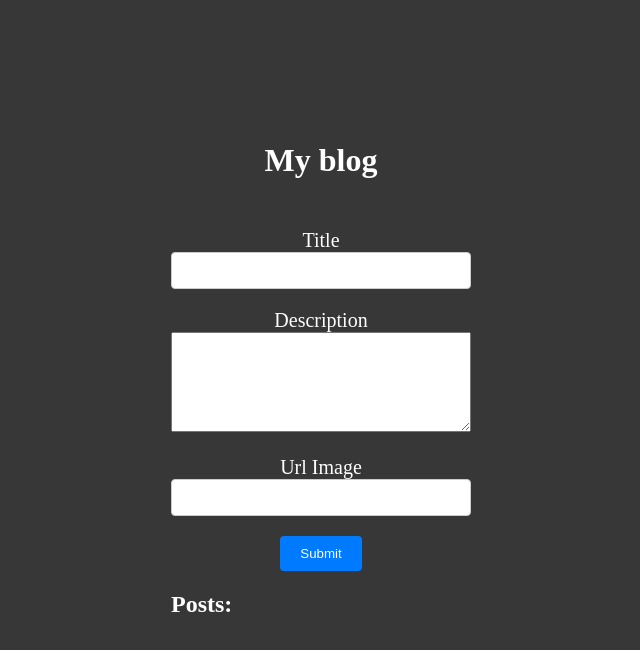
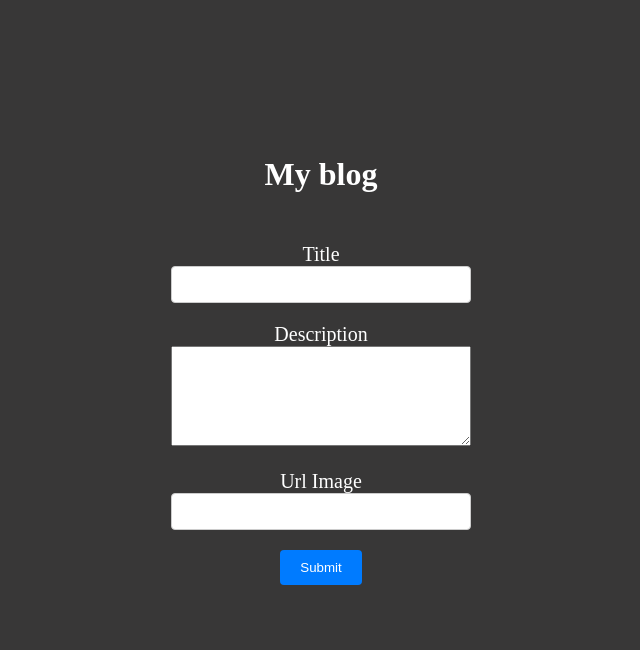
Before and after one commit to DarioLoForti/react-form-blog, a React (Vite) app: page / in a window 1280 px wide. Shown: the top 650 px of the page, without its empty margins (319-959 px from the left). Built offline with nearby package versions, Linux system fonts and the light colour scheme.

Commit message:
Refactor Form component and update card layout

```diff
--- a/src/components/Form.jsx
+++ b/src/components/Form.jsx
@@ -16,7 +16,7 @@ export default function () {
     const handleSubmit = (e) => {
         e.preventDefault();
         if(data.title.trim() && data.description.trim() && data.image.trim()){
-            setContent([data, ...content]);
+            setContent(curr => ([data, ...content]));
             setData(defaultData);
             setError('');
         } else {
@@ -66,7 +66,7 @@ export default function () {
             </form>
             {error && <div className="error">{error}</div>}
 
-            <h2 className='list'>Posts:</h2>
+            {content.length > 0 && <h2 className='list'>Posts:</h2>}
 
             <div className="cards">
                 <div className="card">
```
